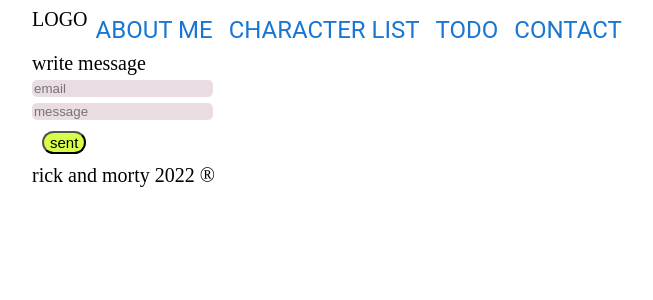
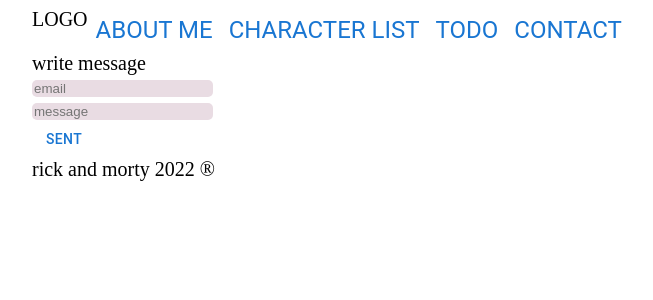
Before and after one commit to mac-stuff/rick-and-morty, a React (Create React App) app: page / in a window 1280 px wide. Both pictures are taken after a click on the button "CONTACT". Shown: the top 300 px of the page, without its empty margins (32-685 px from the left). Built offline with nearby package versions, Linux system fonts and the light colour scheme.

Commit message:
changed buttons

```diff
--- a/src/components/aboutme-components/PageAboutMe.js
+++ b/src/components/aboutme-components/PageAboutMe.js
@@ -40,7 +40,7 @@ const PageAboutMe = ({ image, name, cv, setLogoText }) => {
           onChange={messageHandler}
         ></input>
         <br />
-        <Button variant="primary" color="primary" type="submit">
+        <Button variant="outlined" color="primary" type="submit">
           costom logo
         </Button>
       </form>
--- a/src/components/contact-components/PageContact.js
+++ b/src/components/contact-components/PageContact.js
@@ -1,5 +1,6 @@
 import React, { useState } from "react";
 import MessageContent from "./MessageContent";
+import { Button } from "@mui/material";
 
 const PageContact = (props) => {
   const [email, setEmail] = useState("");
@@ -53,9 +54,7 @@ const PageContact = (props) => {
           placeholder="message"
         ></input>
         <br />
-        <button className="button" type="submit">
-          sent
-        </button>
+        <Button type="submit">sent</Button>
       </form>
       <div className="message-content">
         {isSent ? <MessageContent data={data} /> : ""}
```
